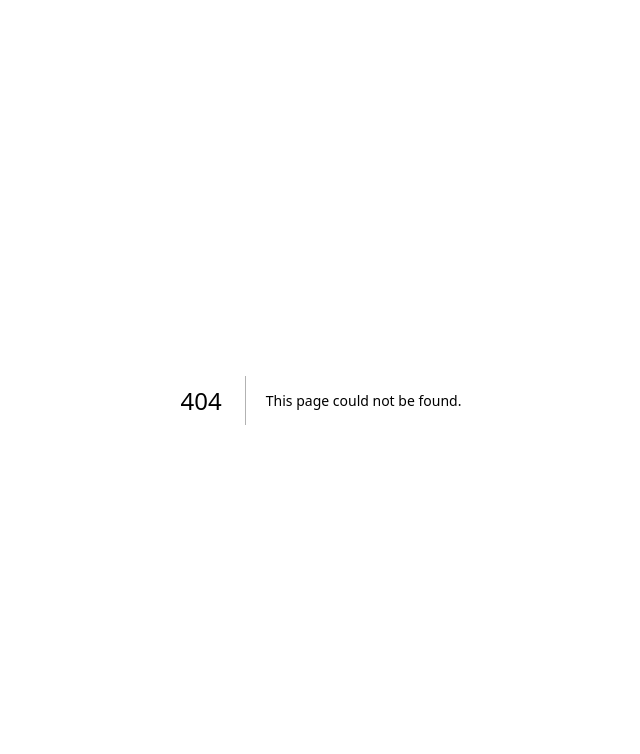
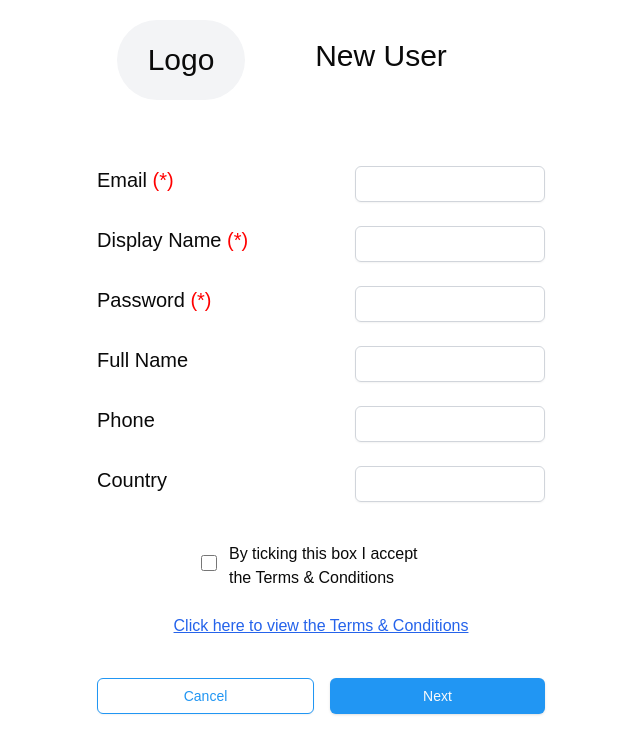
Before and after one commit to openheartmind/WISDOM-Frontend-MVP, a Next.js app: page /registration in a window 1280 px wide. Before the commit this address had no page. Shown: the top 754 px of the page, without its empty margins (319-959 px from the left). Built offline with nearby package versions, Linux system fonts and the light colour scheme.

Commit message:
registration screen completed, navbar modified to be a component, new checkbox component

```diff
--- /dev/null
+++ b/src/app/registration/page.tsx
@@ -0,0 +1,171 @@
+"use client"
+
+import { useState } from "react"
+import { Button } from "@/components/ui/button"
+import LabeledInput from "@/components/ui/labeledInput"
+import LabeledCheckbox from "@/components/ui/labeledcheckbox"
+import { NavBar } from "@/components/ui/navbar"
+
+interface UserDetails {
+  email: string
+  display: string
+  password: string
+  fullName: string
+  phone: string
+  country: string
+}
+
+export default function RegistrationForm() {
+  const [title] = useState<string>('New User')
+  const [agreementAcceptance, setAgreementAcceptance] = useState<boolean>(false)
+  const [details, setDetails] = useState<UserDetails>({
+    email: "",
+    display: "",
+    password: "",
+    fullName: "",
+    phone: "",
+    country: ""
+  })
+
+  const agreementAcceptanceHandler = async (e: React.ChangeEvent<HTMLInputElement>) => {
+    setAgreementAcceptance(e.target.checked)
+  }
+
+  const handleSubmit = async (e: React.FormEvent) => {
+    e.preventDefault()
+
+    // Prepare auth object for the endpoint
+    const authPayload = {
+      email: details.email,
+      display: details.display,
+      password: details.password,
+      fullName: details.fullName,
+      phone: details.phone,
+      country: details.country,
+      timestamp: new Date().toISOString(),
+    }
+
+    // Here you would typically send the authPayload to your authentication endpoint
+    console.log("Auth payload ready:", authPayload)
+  }
+
+  return (
+    <div className="flex min-h-screen flex-col items-center justify-center p-4">
+      <div className="w-full max-w-md space-y-8">
+        {/* Navigation Bar */}
+        <NavBar title={title} />
+
+        {/* Form Section */}
+        <form onSubmit={handleSubmit} className="mt-8 space-y-6">
+          <div className="space-y-6">
+            <LabeledInput
+              fullWidth={false}
+              id="email"
+              type="email"
+              label="Email"
+              isRequired={true}
+              value={details.email}
+              onChange={(e: { target: { value: any } }) =>
+                setDetails((prev) => ({
+                  ...prev,
+                  email: e.target.value,
+                }))
+              } />
+
+            <LabeledInput
+              fullWidth={false}
+              id="displayname"
+              type="text"
+              label="Display Name"
+              isRequired={true}
+              value={details.display}
+              onChange={(e: { target: { value: any } }) =>
+                setDetails((prev) => ({
+                  ...prev,
+                  email: e.target.value,
+                }))
+              } />
+
+            <LabeledInput
+              fullWidth={false}
+              id="password"
+              type="password"
+              label="Password"
+              isRequired={true}
+              value={details.password}
+              onChange={(e: { target: { value: any } }) =>
+                setDetails((prev) => ({
+                  ...prev,
+                  email: e.target.value,
+                }))
+              } />
+
+            <LabeledInput
+              fullWidth={false}
+              id="fullname"
+              type="text"
+              label="Full Name"
+              isRequired={false}
+              value={details.display}
+              onChange={(e: { target: { value: any } }) =>
+                setDetails((prev) => ({
+                  ...prev,
+                  email: e.target.value,
+                }))
+              } />
+
+            <LabeledInput
+              fullWidth={false}
+              id="phone"
+              type="text"
+              label="Phone"
+              isRequired={false}
+              value={details.display}
+              onChange={(e: { target: { value: any } }) =>
+                setDetails((prev) => ({
+                  ...prev,
+                  email: e.target.value,
+                }))
+              } />
+
+            <LabeledInput
+              fullWidth={false}
+              id="country"
+              type="text"
+              label="Country"
+              isRequired={false}
+              value={details.display}
+              onChange={(e: { target: { value: any } }) =>
+                setDetails((prev) => ({
+                  ...prev,
+                  email: e.target.value,
+                }))
+              } />
+          </div>
+
+          <div className="flex self-center m-w-full w-60 justify-self-center gap-4 pt-4">
+            <LabeledCheckbox id="TnCs" label={'By ticking this box I accept the Terms & Conditions'} onChange={agreementAcceptanceHandler} />
+          </div>
+
+          <div className="flex justify-center">
+            <span className="text-blue-600 underline">Click here to view the Terms & Conditions</span>
+          </div>
+
+          <div className="flex justify-between gap-4 pt-4">
+            <Button
+              type="button"
+              variant="outline"
+              className="flex-1 text-[#2196F3] border-[#2196F3] hover:bg-[#2196F3]/10"
+              onClick={() => (window.location.href = "/login")}
+            >
+              Cancel
+            </Button>
+            <Button type="submit" className="flex-1 bg-[#2196F3] hover:bg-[#2196F3]/90">
+              Next
+            </Button>
+          </div>
+        </form>
+      </div>
+    </div>
+  )
+}
--- a/src/components/ui/labeledcheckbox.tsx
+++ b/src/components/ui/labeledcheckbox.tsx
@@ -1,12 +1,12 @@
 "use client"
 
-import { Input } from "@/components/ui/input"
 import { Checkbox } from "./checkbox"
+import { ChangeEventHandler } from "react"
 
 interface Props {
   label: string
   id: string
-  onChange: any
+  onChange: ChangeEventHandler<HTMLInputElement>
 }
 
 export default function LabeledCheckbox(props: Props) {
--- a/src/app/navbar/page.tsx
+++ b/src/components/ui/navbar.tsx
@@ -1,13 +1,10 @@
-"use client"
-
-import { Dispatch, SetStateAction } from "react"
+import * as React from "react"
 
 interface Props {
   title: string
-  setTitle: Dispatch<SetStateAction<string>>
 }
 
-export default function NavBar(props: Props) {
+const NavBar = (props: Props) => {
   return (
     <div>
       <div className="flex flex-col h-95 items-center justify-top absolute top-5 left-0 right-0">
@@ -27,8 +24,10 @@ export default function NavBar(props: Props) {
           </div>
         </div>
       </div>
-    <div className="md:mb-20 mb-15">
-    </div>
+      <div className="md:mb-20 mb-15">
+      </div>
     </div>
   )
 }
+
+export { NavBar }
```
